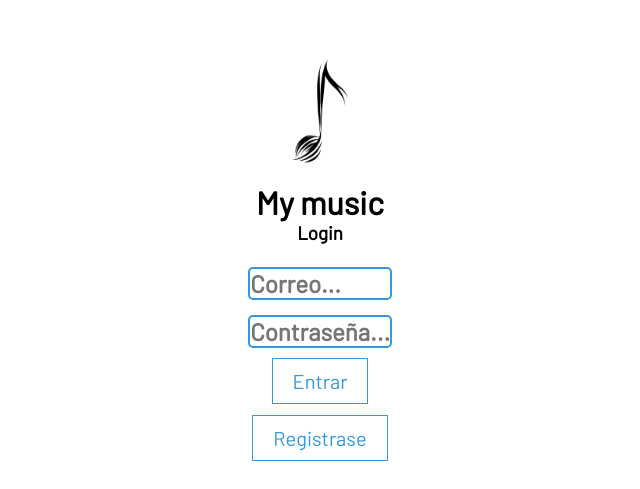
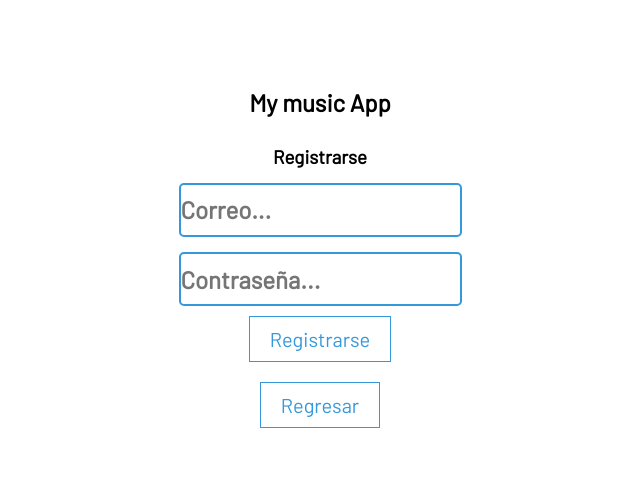
Before and after one commit to danielcardona213/my-music-app, a React (Create React App) app: page / in a window 1280 px wide. Shown: the part 137-626 px from the top of the page, without its empty margins (320-960 px from the left). Built offline with nearby package versions, Linux system fonts and the light colour scheme.

Commit message:
Se agregó el registro

```diff
--- a/src/components/Register.js
+++ b/src/components/Register.js
@@ -0,0 +1,35 @@
+
+import React from 'react'
+import '../components/Styles/Register.css'
+
+
+
+class Register extends React.Component{
+    render(){
+        return(
+        <body>
+            <div className = "Container">
+                <div className="elements">
+
+                    <h2>My music App</h2>
+                    <h3>Registrarse</h3>
+
+                </div>
+                <form className ="form">
+                    <input className ="texto" type ="text" name ="email" placeholder="Correo..." />
+                    <input className ="texto" type ="password" name ="pass" placeholder ="Contraseña..."/>
+                    <br/>
+                    <button className="btn">Registrarse</button>
+                </form>
+
+                <button className="btn">Regresar</button>
+
+            </div>
+
+        </body>
+
+        );
+    }
+}
+
+export default Register
--- /dev/null
+++ b/src/components/Styles/Register.css
@@ -0,0 +1,269 @@
+
+@import url('https://fonts.googleapis.com/css?family=Barlow&display=swap');
+*{
+    margin: 0;
+    padding: 0;
+    font-family: 'Barlow', sans-serif;
+
+
+}
+
+body{
+    width: 100%;
+    height: 100vh;
+    display: flex;
+    justify-content: center;
+    align-items: center;
+    text-align: center;
+}
+
+.content{
+
+    display: flex;
+    align-items: center;
+    text-align: center;
+    justify-content: center;
+    width: 100%;
+    height: 100%;
+    overflow: hidden;
+
+
+}
+
+.elements{
+    width: 100%;
+    height: 70%;
+    display: flex;
+    justify-content: center;
+    align-items: center;
+    flex-direction: column;
+
+}
+
+.logo{
+
+    width: 20%;
+    height: 20%;
+    margin-bottom: 1em;
+    overflow: hidden;
+    min-width: 100px;
+    min-height: 100px;
+
+}
+
+.elements h2
+{
+
+    margin-bottom: 5%;
+}
+
+.formu{
+    display: flex;
+    justify-content: center;
+    align-items: center;
+    text-align: left;
+    flex-direction: column;
+    width: 100%;
+    margin-bottom: 5%;
+    height: 5%;
+
+}
+
+
+.form .texto{
+
+    justify-content: center;
+    align-items: center;
+    margin-top: 5%;
+    width: 50%;
+    height: 2.1em;
+    border-radius: 5px;
+    font-weight: 700;
+    font-size: 1.5em;
+    margin-top: 15px;
+    background-color: rgb(255, 255, 255);
+    border: 2px solid #3498db;
+    color: black;
+}
+
+.formu .texto:nth-last-child(2){
+    font-size: 1.5em;
+}
+
+.formu .btn{
+    margin-bottom: 100px;
+}
+
+.contbtn{
+    text-align: center;
+
+}
+
+.btn{
+    border: 1px solid #3498db;
+    background: none;
+    padding: 10px 20px;
+    font-size: 20px;
+    cursor: pointer;
+    margin: 10px;
+    transition: 0.8s;
+    position: relative;
+    overflow: hidden;
+    color: #3498db;
+
+}
+
+
+
+
+
+.btn:hover{
+    color: #000;
+}
+
+
+.btn::before{
+    content: "";
+    position: absolute;
+    left: 0;
+    width: 100%;
+    height: 0%;
+    background: #3498db;
+    z-index: -1;
+    transition: 0.2s;
+}
+
+
+.btn::before{
+    top: 0;
+  border-radius: 0 0 50% 50%;
+}
+
+.btn:hover::before{
+    height: 180%;
+}
+
+.btn:active{
+    height: 0%;
+    transition: 0.2s;
+}
+
+
+
+@media screen and (max-height: 390px){
+
+
+
+
+.elements h2
+{
+
+    margin-top: -2em;
+}
+
+.formu{
+    display: flex;
+    justify-content: center;
+    align-items: center;
+    text-align: left;
+    flex-direction: column;
+    width: 100%;
+    height: 5%;
+    margin-bottom: 5%;
+
+}
+
+
+.formu .texto{
+
+    justify-content: center;
+    align-items: center;
+    margin-top: 5%;
+    width: 50%;
+    height: 2.1em;
+    border-radius: 5px;
+    font-weight: 700;
+    font-size: 1.5em;
+    margin-top: 15px;
+    background-color: rgb(255, 255, 255);
+    border: 2px solid #3498db;
+    color: black;
+}
+
+.formu .texto:nth-last-child(2){
+    font-size: 1.5em;
+}
+
+.formu .btn{
+    margin-bottom: 100px;
+}
+
+.contbtn{
+    text-align: center;
+
+}
+
+.btn{
+    border: 1px solid #3498db;
+    background: none;
+    padding: 10px 20px;
+    font-size: 100%;
+    cursor: pointer;
+    margin: 10px;
+    transition: 0.8s;
+    position: relative;
+    overflow: hidden;
+    color: #3498db;
+
+}
+
+
+
+
+
+.btn:hover{
+    color: #000;
+}
+
+
+.btn::before{
+    content: "";
+    position: absolute;
+    left: 0;
+    width: 100%;
+    height: 0%;
+    background: #3498db;
+    z-index: -1;
+    transition: 0.2s;
+}
+
+
+.btn::before{
+    top: 0;
+  border-radius: 0 0 50% 50%;
+}
+
+.btn:hover::before{
+    height: 180%;
+}
+
+.btn:active{
+    height: 0%;
+    transition: 0.2s;
+}
+
+
+}
+
+
+
+@media screen and (max-height: 356px) and (max-width:410px){
+    .elements h2{
+        visibility: hidden;
+
+    }
+
+    .elements h3{
+        margin-top: -6em;
+    }
+}
--- a/src/index.js
+++ b/src/index.js
@@ -1,9 +1,10 @@
 import React from 'react';
 import ReactDOM from 'react-dom';
-import Login from './components/Login'
+import Login from './components/Login';
+import Register from './components/Register';
 import * as serviceWorker from './serviceWorker';
 
-ReactDOM.render(<Login />, document.getElementById('root'));
+ReactDOM.render(<Register />, document.getElementById('root'));
 
 // If you want your app to work offline and load faster, you can change
 // unregister() to register() below. Note this comes with some pitfalls.
```
Also changed, not shown: src/App.js (deleted, +0 -17 lines), 1 other file (tests, documents, lock files or other folders).
